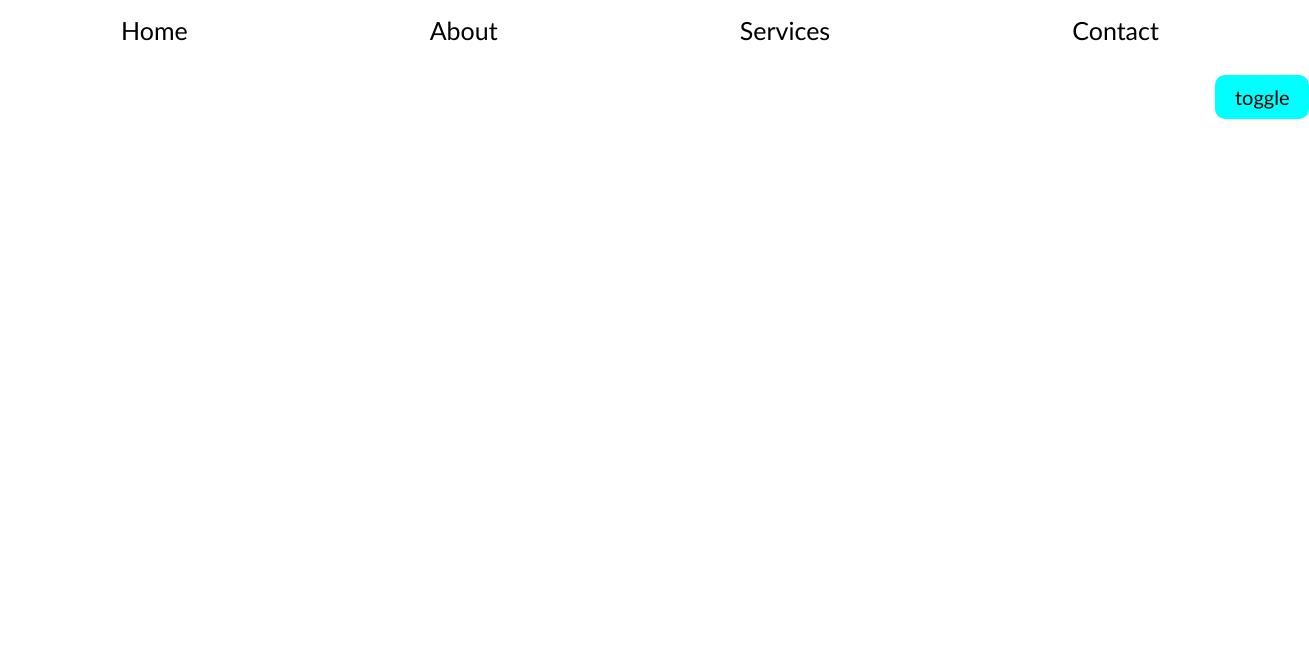
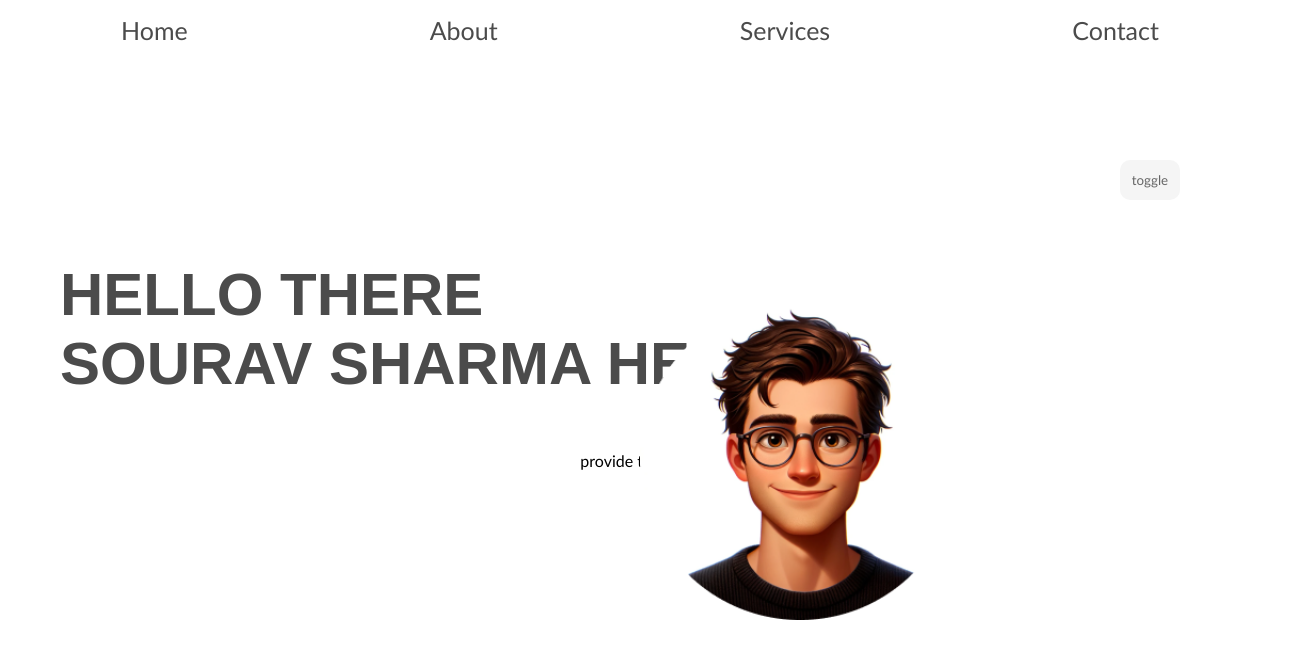
Before and after one commit to weboSourav/COREJS, a plain HTML site: page index.html in a window 1280 px wide. Shown: the top 658 px of the page, 1309 px wide, since content can reach past the window. Drawn offline with Linux system fonts and the light colour scheme; a web font is replaced by a local one.

Commit message:
added pic and worked on set

```diff
--- a/index.html
+++ b/index.html
@@ -5,6 +5,11 @@
     <meta name="viewport" content="width=device-width, initial-scale=1.0">
     <title>Practise</title>
 <link rel="stylesheet" href="style.css">
+<link rel="preconnect" href="https://fonts.googleapis.com">
+<link rel="preconnect" href="https://fonts.gstatic.com" crossorigin>
+<link href="https://fonts.googleapis.com/css2?family=Instrument+Serif:ital@0;1&family=Manrope:wght@200..800&family=Smooch+Sans:wght@100..900&display=swap" rel="stylesheet">
+
+
 </head>
 <body>
     <script src="script.js"></script>
--- a/script.js
+++ b/script.js
@@ -40,13 +40,65 @@ function createMainDiv(){
 
 div.classList.add("myDiv");
 document.body.appendChild(div);
-document.body.style.textAlign = "center";
+//document.body.style.textAlign = "center";
 div.style.transition =  "background-color 0.7s, color 0.10s";
+
+const h1 = document.createElement("h1");
+h1.classList.add("h1");
+div.appendChild(h1);
+h1.innerHTML = "HELLO THERE <br>SOURAV SHARMA HERE"
+h1.style.transition = "transform 0.6s"
+h1.style.transformStyle = "preserve-3d";
+
+h1.addEventListener("click",()=> {
+const originalText = h1.innerHTML;
+h1.style.transform = "rotateX(160deg)";
+setTimeout(()=>{
+
+h1.innerHTML = "A FRONTEND DEVELOPER"
+},300)
+
+
+setTimeout(()=>{
+
+h1.style.transform = "rotateX(0deg)"
+h1.innerHTML = originalText;
+
+},5000 )
+
+
+
+
+
+
+}
+)
+
+
+
+
+
+
+
+
+
+
+
+
+var image = document.createElement("img");
+image.classList.add("Myimg");
+image.src= "src/hero-img.png";
+image.alt="wooww its not loading";
+div.appendChild(image);
+
+
+
 
 
 var p = document.createElement("p");
 p.classList.add("myP");
 div.appendChild(p);
+p.innerHTML="provide the work "
 
 
 
@@ -100,14 +152,16 @@ if(parentDiv.style.backgroundColor == "black"){
     parentDiv.style.color = "black";
     nav.style.backgroundColor ="white"
     ul.style.color = "black";
-    btn.style.color = "black";
+    btn.style.color = "white";
+    btn.style.backgroundColor ="black"
 }else{
 parentDiv.style.backgroundColor = "black";
 parentDiv.style.color = "white";
 nav.style.backgroundColor = "black";
 //div.innerText = "SEE THE REAL PROGRESS THROUGH THE DARKNESS";
 ul.style.color = "white";
-btn.style.color = "white";
+btn.style.color = "black";
+btn.style.backgroundColor = "white"
 
 
     }
--- a/style.css
+++ b/style.css
@@ -21,25 +21,28 @@ width: 100%;
 
 .myDiv{
 
-height: 200vh;
+height: 100vh;
 width: 100%;
-
-
-
+display: flex;
+flex-direction: column;
+align-items: center;
+justify-content: center;
+position: relative;
 
 }
 
 .myBtn{
-padding: 10px 20px;
-font-size: 20px;
-border-radius: 10px;
-background-color: aqua;
+
+top: 100px;
+right: 100px;
+position: absolute;
 color: black;
 border: none;
-cursor: pointer;
-position: absolute;
-left: 1200px;
-margin: 15px;
+padding: 10px;
+border-radius: 10px;
+height: 40px;
+width: 60px;
+opacity: 0.6;
 }
 
 
@@ -69,6 +72,32 @@ align-items: center;
 
 padding: 15px;
 font-size: 25px;
+opacity: 0.7;
 
 
 }
+.h1{
+
+  font-family: "Smooch Sans", sans-serif;
+font-weight: 700;
+top: 200px;
+left: 60px;
+opacity: 0.7;
+font-size: 60px;
+position: absolute;
+cursor: grab;
+
+}
+
+.Myimg{
+
+
+height: 20rem;
+position: absolute;
+left: 50%;
+
+
+
+
+
+}
```
Also changed, not shown: src/hero-img.png (added).
